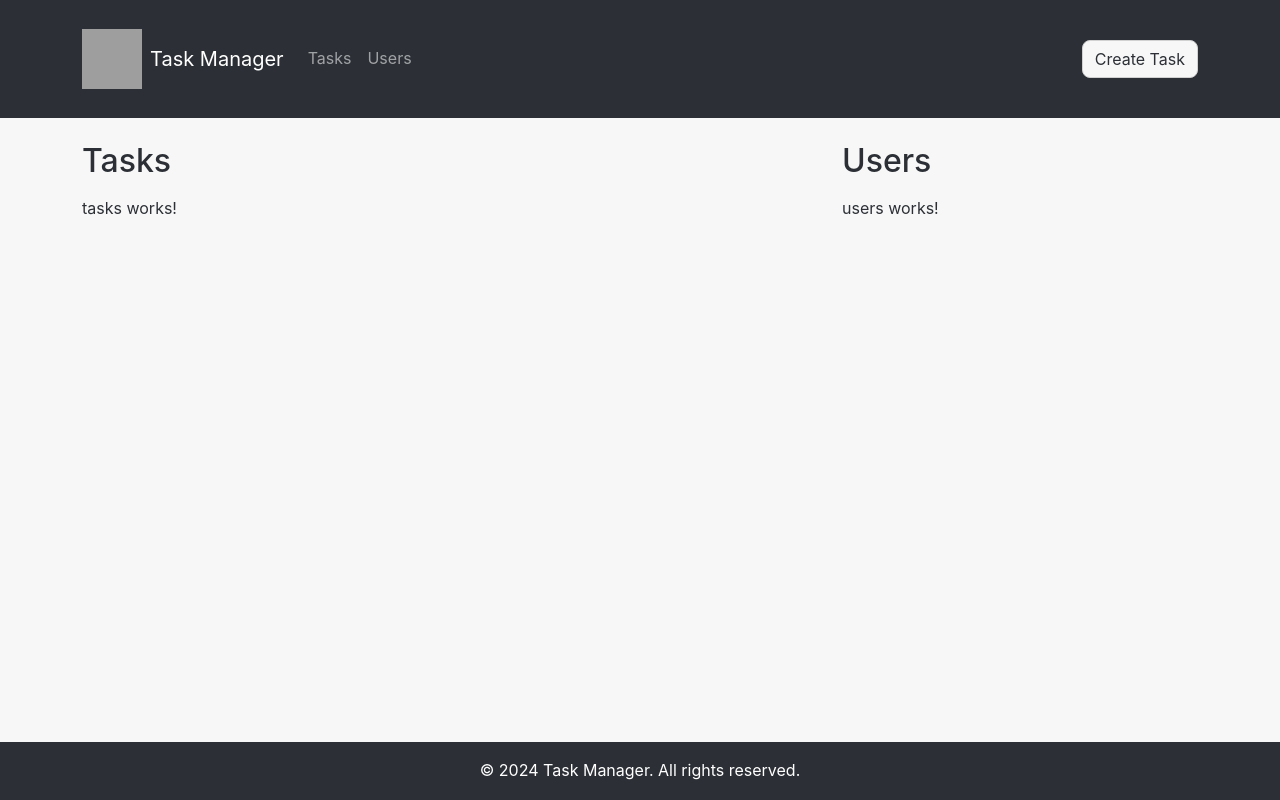
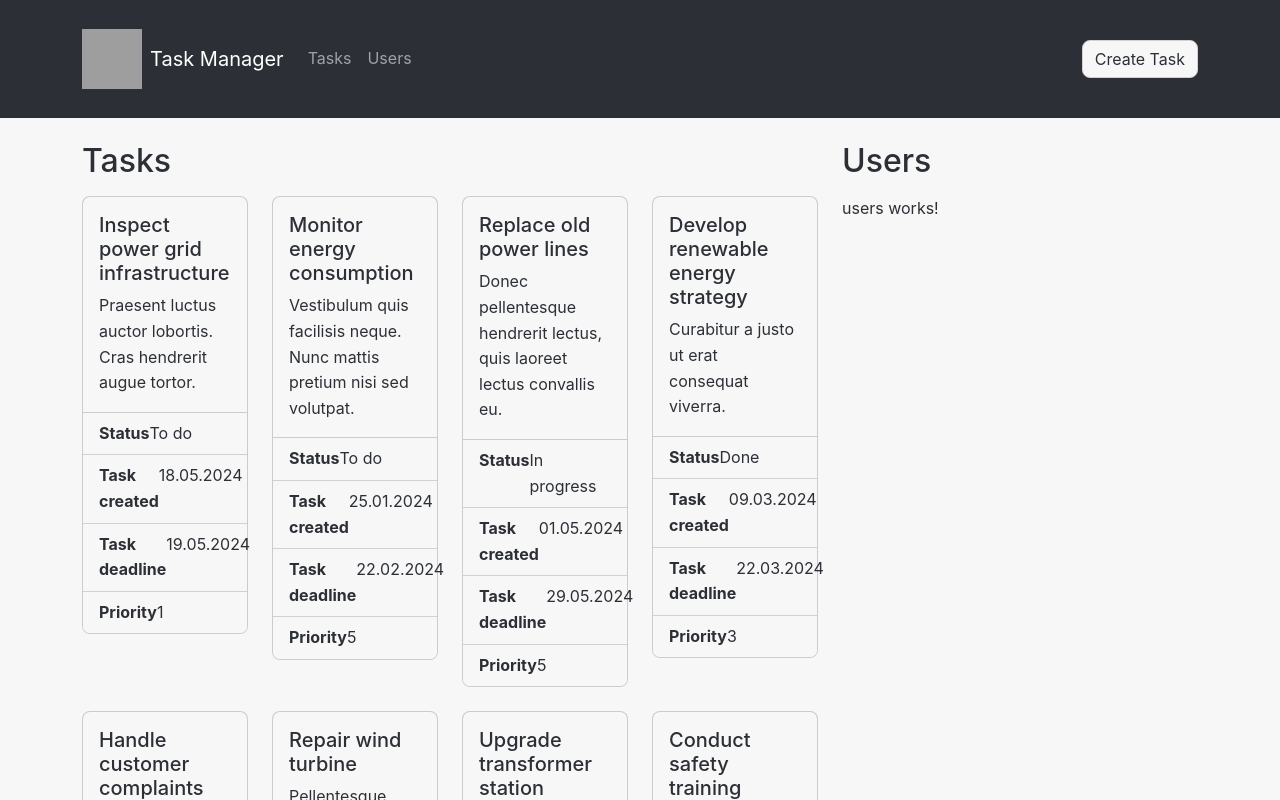
Before and after one commit to ivarsaris/taskmanager, an Angular app: page / in a window 1280 px wide. Shown: the top 800 px of the page. Built offline with nearby package versions, Linux system fonts and the light colour scheme; grey boxes are pictures that could not be loaded.

Commit message:
display hardcoded list of tasks

```diff
--- a/src/app/tasks/tasks.component.html
+++ b/src/app/tasks/tasks.component.html
@@ -1 +1,28 @@
-<p>tasks works!</p>
+<div class="row">
+    <ng-container *ngFor="let task of tasks_list">
+        <div class="col-xs-12 col-md-6 col-lg-3 mb-4">
+            <div class="card">
+                <div class="card-body">
+                    <h5 class="card-title">{{ task.title }}</h5>
+                    <p class="card-text">{{ task.description }}</p>
+                    <!-- <a href="#" (click)="openEditTask(task.id)" data-bs-toggle="modal" data-bs-target="#openTaskModal"><i
+                    class="bi bi-pencil-square"></i></a> -->
+                </div>
+                <ul class="list-group list-group-flush">
+                    <li class="list-group-item d-flex justify-content-space-between align-center">
+                        <span><strong>Status</strong></span><span>{{ task.status }}</span>
+                    </li>
+                    <li class="list-group-item d-flex justify-content-space-between align-center">
+                        <span><strong>Task created</strong></span><span>{{ task.date_created }}</span>
+                    </li>
+                    <li class="list-group-item d-flex justify-content-space-between align-center">
+                        <span><strong>Task deadline</strong></span><span>{{ task.date_deadline }}</span>
+                    </li>
+                    <li class="list-group-item d-flex justify-content-space-between align-center">
+                        <span><strong>Priority</strong></span><span>{{ task.priority }}</span>
+                    </li>
+                </ul>
+            </div>
+        </div>
+    </ng-container>
+</div>
--- a/src/app/tasks/tasks.component.ts
+++ b/src/app/tasks/tasks.component.ts
@@ -1,12 +1,15 @@
+import { NgFor } from '@angular/common';
 import { Component } from '@angular/core';
+import { type Task } from './task.model';
+import { tasks_list } from './tasks.list';
 
 @Component({
   selector: 'app-tasks',
   standalone: true,
-  imports: [],
+  imports: [NgFor],
   templateUrl: './tasks.component.html',
   styleUrl: './tasks.component.scss'
 })
 export class TasksComponent {
-
+  tasks_list = tasks_list;
 }
--- /dev/null
+++ b/src/app/tasks/tasks.list.ts
@@ -0,0 +1,222 @@
+export const tasks_list = [
+    {
+        "id": 1,
+        "title": "Inspect power grid infrastructure",
+        "description": "Praesent luctus auctor lobortis. Cras hendrerit augue tortor.",
+        "status": "To do",
+        "date_created": "18.05.2024",
+        "date_deadline": "19.05.2024",
+        "priority": 1,
+        "assignee_id": 4
+    },
+    {
+        "id": 2,
+        "title": "Monitor energy consumption",
+        "description": "Vestibulum quis facilisis neque. Nunc mattis pretium nisi sed volutpat.",
+        "status": "To do",
+        "date_created": "25.01.2024",
+        "date_deadline": "22.02.2024",
+        "priority": 5,
+        "assignee_id": 9
+    },
+    {
+        "id": 3,
+        "title": "Replace old power lines",
+        "description": "Donec pellentesque hendrerit lectus, quis laoreet lectus convallis eu.",
+        "status": "In progress",
+        "date_created": "01.05.2024",
+        "date_deadline": "29.05.2024",
+        "priority": 5,
+        "assignee_id": 1
+    },
+    {
+        "id": 4,
+        "title": "Develop renewable energy strategy",
+        "description": "Curabitur a justo ut erat consequat viverra.",
+        "status": "Done",
+        "date_created": "09.03.2024",
+        "date_deadline": "22.03.2024",
+        "priority": 3,
+        "assignee_id": 2
+    },
+    {
+        "id": 5,
+        "title": "Handle customer complaints",
+        "description": "Lorem ipsum dolor sit amet, consectetur adipiscing elit.",
+        "status": "Done",
+        "date_created": "13.05.2024",
+        "date_deadline": "17.05.2024",
+        "priority": 0,
+        "assignee_id": 5
+    },
+    {
+        "id": 6,
+        "title": "Repair wind turbine",
+        "description": "Pellentesque dolor ex, ornare nec eleifend et, cursus ac tortor.",
+        "status": "To do",
+        "date_created": "29.01.2024",
+        "date_deadline": "26.02.2024",
+        "priority": 5,
+        "assignee_id": 6
+    },
+    {
+        "id": 7,
+        "title": "Upgrade transformer station",
+        "description": "Nulla facilisi. Phasellus at ante a dui pharetra cursus.",
+        "status": "Done",
+        "date_created": "25.01.2024",
+        "date_deadline": "18.02.2024",
+        "priority": 4,
+        "assignee_id": 7
+    },
+    {
+        "id": 8,
+        "title": "Conduct safety training",
+        "description": "Quisque accumsan massa elit, et accumsan augue tempus maximus.",
+        "status": "To do",
+        "date_created": "05.02.2024",
+        "date_deadline": "14.02.2024",
+        "priority": 2,
+        "assignee_id": 0
+    },
+    {
+        "id": 9,
+        "title": "Inspect power grid infrastructure",
+        "description": "Maecenas ac ante sit amet nisi lacinia finibus ut et lorem.",
+        "status": "Done",
+        "date_created": "04.04.2024",
+        "date_deadline": "01.05.2024",
+        "priority": 4,
+        "assignee_id": 8
+    },
+    {
+        "id": 10,
+        "title": "Replace old power lines",
+        "description": "Vestibulum quis facilisis neque. Nunc mattis pretium nisi sed volutpat.",
+        "status": "In progress",
+        "date_created": "17.05.2024",
+        "date_deadline": "24.05.2024",
+        "priority": 1,
+        "assignee_id": 6
+    },
+    {
+        "id": 11,
+        "title": "Install new solar panels",
+        "description": "Praesent luctus auctor lobortis. Cras hendrerit augue tortor.",
+        "status": "To do",
+        "date_created": "16.05.2024",
+        "date_deadline": "13.06.2024",
+        "priority": 5,
+        "assignee_id": 4
+    },
+    {
+        "id": 12,
+        "title": "Handle customer complaints",
+        "description": "Donec pellentesque hendrerit lectus, quis laoreet lectus convallis eu.",
+        "status": "In progress",
+        "date_created": "10.02.2024",
+        "date_deadline": "24.02.2024",
+        "priority": 4,
+        "assignee_id": 0
+    },
+    {
+        "id": 13,
+        "title": "Inspect power grid infrastructure",
+        "description": "Nulla facilisi. Phasellus at ante a dui pharetra cursus.",
+        "status": "Under review",
+        "date_created": "13.01.2024",
+        "date_deadline": "20.01.2024",
+        "priority": 3,
+        "assignee_id": 5
+    },
+    {
+        "id": 14,
+        "title": "Monitor energy consumption",
+        "description": "Curabitur a justo ut erat consequat viverra.",
+        "status": "In progress",
+        "date_created": "11.04.2024",
+        "date_deadline": "18.04.2024",
+        "priority": 2,
+        "assignee_id": 4
+    },
+    {
+        "id": 15,
+        "title": "Install new solar panels",
+        "description": "Quisque accumsan massa elit, et accumsan augue tempus maximus.",
+        "status": "Done",
+        "date_created": "11.01.2024",
+        "date_deadline": "14.01.2024",
+        "priority": 1,
+        "assignee_id": 7
+    },
+    {
+        "id": 16,
+        "title": "Conduct safety training",
+        "description": "Lorem ipsum dolor sit amet, consectetur adipiscing elit.",
+        "status": "In progress",
+        "date_created": "29.01.2024",
+        "date_deadline": "05.02.2024",
+        "priority": 2,
+        "assignee_id": 8
+    },
+    {
+        "id": 17,
+        "title": "Repair wind turbine",
+        "description": "Maecenas ac ante sit amet nisi lacinia finibus ut et lorem.",
+        "status": "In progress",
+        "date_created": "02.05.2024",
+        "date_deadline": "08.05.2024",
+        "priority": 1,
+        "assignee_id": 5
+    },
+    {
+        "id": 18,
+        "title": "Develop renewable energy strategy",
+        "description": "Pellentesque dolor ex, ornare nec eleifend et, cursus ac tortor.",
+        "status": "Done",
+        "date_created": "22.01.2024",
+        "date_deadline": "19.02.2024",
+        "priority": 5,
+        "assignee_id": 2
+    },
+    {
+        "id": 19,
+        "title": "Upgrade transformer station",
+        "description": "Nulla facilisi. Phasellus at ante a dui pharetra cursus.",
+        "status": "To do",
+        "date_created": "02.03.2024",
+        "date_deadline": "12.03.2024",
+        "priority": 0,
+        "assignee_id": 1
+    },
+    {
+        "id": 20,
+        "title": "Inspect power grid infrastructure",
+        "description": "Vestibulum quis facilisis neque. Nunc mattis pretium nisi sed volutpat.",
+        "status": "Done",
+        "date_created": "27.01.2024",
+        "date_deadline": "30.01.2024",
+        "priority": 1,
+        "assignee_id": 8
+    },
+    {
+        "id": 21,
+        "title": "Conduct safety training",
+        "description": "Vestibulum quis facilisis neque. Nunc mattis pretium nisi sed volutpat.",
+        "status": "To do",
+        "date_created": "02.03.2024",
+        "date_deadline": "09.03.2024",
+        "priority": 2,
+        "assignee_id": 4
+    },
+    {
+        "id": 22,
+        "title": "Develop renewable energy strategy",
+        "description": "Lorem ipsum dolor sit amet, consectetur adipiscing elit.",
+        "status": "In progress",
+        "date_created": "29.04.2024",
+        "date_deadline": "27.05.2024",
+        "priority": 5,
+        "assignee_id": 3
+    }
+]
```
Also changed, not shown: src/app/tasks/task.model.ts (added, +10 -0 lines).
